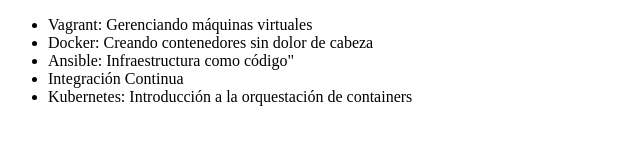
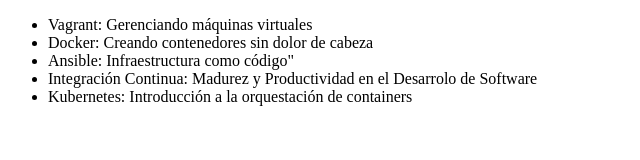
Before and after one commit to BryanECordero/practicaGit, a plain HTML site: page index.html in a window 1280 px wide. Shown: the whole page, without its empty margins (0-640 px from the left). Drawn offline with Linux system fonts and the light colour scheme.

Commit message:
Completando nombre del curso Integracion continua

```diff
--- a/index.html
+++ b/index.html
@@ -9,7 +9,7 @@
         <li> Vagrant: Gerenciando máquinas virtuales </li>
         <li> Docker: Creando contenedores sin dolor de cabeza </li>
         <li> Ansible: Infraestructura como código" </li>
-        <li> Integración Continua </li>
+        <li> Integración Continua: Madurez y Productividad en el Desarrolo de Software </li>
         <li> Kubernetes: Introducción a la orquestación de containers </li>
     </ul>
 </body>
```
